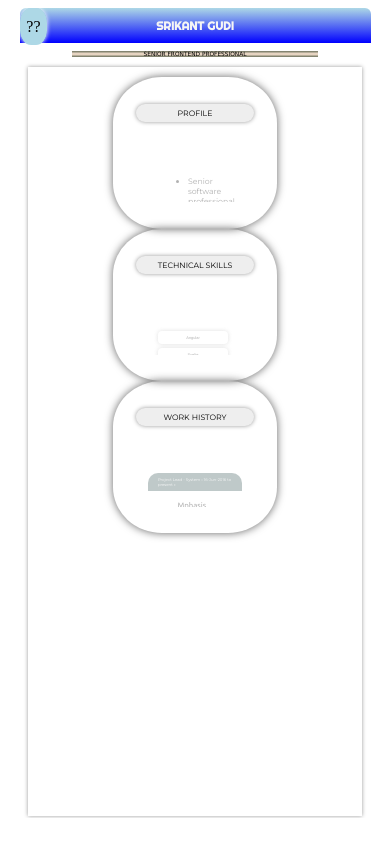
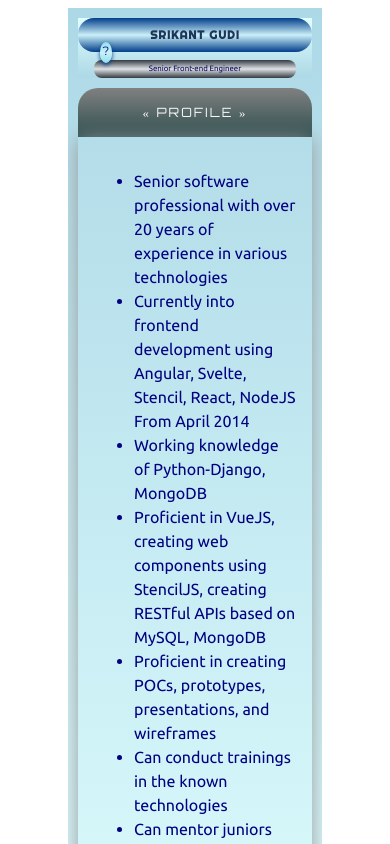
Before and after one commit to srikantgudi/srikantgudi.github.io, a Svelte app: page / in a window 390 px wide. Shown: the top 844 px of the page. Built offline with nearby package versions, Linux system fonts and the light colour scheme; a web font is replaced by a local one.

Commit message:
Update App.svelte

```diff
--- a/src/App.svelte
+++ b/src/App.svelte
@@ -1,83 +1,111 @@
 <script>
 	import { data } from './data/data.js'
+	const winResize = e => {
+		console.log('win-resize: e', e);
+	}
+	let showInfo = false;
 </script>
-
 <style>
-	.container {
-		width: 90vw;
-		height: 96vh;
+	#app {
+		width: 60vw;
+		height: auto;
 		margin: 0 auto;
-		overflow: hidden;
-	}
-	.pageheader {
-		background: linear-gradient(lightblue,blue);
-		border-radius: 1.5vw 1.5vw 0 0;
-		margin-bottom: 8px;
-	}
-	.pagetitle {
-		display: flex;
 		padding: 10px;
-		flex-flow: row;
-		justify-content: center;
-		color: whitesmoke;
-		font-size: 3vw;
-		font-family:  Righteous;
-		text-transform: uppercase;
-		font-weight:600;
+		background: linear-gradient(lightblue,lightcyan,lightblue);
+		color: navy;
+		line-height: 1.2;
+		font-family: Montserrat;
 	}
 	.info {
 		position: absolute;
-		z-index: 999;
-		top: 1vh;
-		left: 5vw;
-		width: 2vw;
-		height: 2vh;
+		top: 2em;
 		display: flex;
-		overflow: hidden;
 		flex-flow: column;
 		align-items: center;
-		padding: 10px;
-		box-shadow: 0 0 4px #fff;
-		background: linear-gradient(lightblue,lightblue);
+		box-shadow: 0 2px 4px #023e8a;
+		padding: 4px;
+		border-radius: 50%;
 		transition: all 0.5s;
-		border-radius: 40%;
+		background: linear-gradient(#90e0ef,#caf0f8,#90e0ef);
+		color: navy;
 	}
-	.info:hover {
-		width: fit-content;
-		height: fit-content;
-		line-height: 1.5;
-		top: 2vh;
-		left: 6vw;
-		cursor: pointer;
+	.info.active {
+		box-shadow: 0 2px 14px #457b9d;
+		border-radius: 10%;
 	}
 	.infobtn {
-		display: block;
 		cursor: pointer;
+		display: flex;
+		align-items: center;
+		justify-content: space-around;
+		width: 1em;
+		border-radius: 50%;
 	}
-	.info:hover {
-		border-radius: 10%;
-	}
-	.info:hover > .infobtn {
+	.infobtn.hide {
 		display: none;
 	}
-	.infotext {
+	.infoclose {
+		cursor: pointer;
+		border: none;
+		border-radius: 50%;
+		background-color: lightgrey;
+	}
+	.info-content {
 		display: none;
-		font-size: 1.2vw;
 	}
-	.info:hover > .infotext {
-		display: block;
-		width: fit-content;
-		height: fit-content;
+	.info-content.active {
+		display: flex;
+		flex-flow: column;
+		gap: 10px;
+		transition: all 1s;
+		height: 15vh;
+	}
+	.grad-lite {
+		background: linear-gradient(lightcyan,lightblue);
+		color: navy;
+	}
+	.grad-dark {
+		background: linear-gradient(grey, darkslategrey);
+		color: whitesmoke!important;
+	}
+	.profile {
+		font-family: 'Helvetica Neue';
+	}
+	.pagetitle {
+		height: 3em;
+		background: linear-gradient(#023e8a,#caf0f8,#023e8a);
+		color: whitesmoke;
+		border-radius: 1em;
+		text-align: center;
+		padding: 10px;
+	}
+	.name {
+		font-family: Righteous;
+		font-weight: 600;
+		font-size: 3vw;
+		letter-spacing: 1px;
+		text-transform: uppercase;
+		color: #1d3557;
+	}
+	@keyframes animPositionTitle {
+		from {color: beige;}
+		to {color: #03045e;}
 	}
 	.positiontitle {
-		font-family: 'Comic Sans MS';
-		font-size: 1.5vw;
+		font-size: 2vw;
+		font-family: Ubuntu;
+		font-weight: 600;
+		padding: 1vw 1vh;
+		margin: 1vh 4vw;
+		background: linear-gradient(#343a40,#dee2e6,#343a40);
+		color: #6d6875;
+		border-radius: 1em;
+		animation: animPositionTitle 5s ease-in-out infinite reverse;
+	}
+	.space-around {
 		display: flex;
-		width: 70%;
-		margin: 0 auto;
-		margin-bottom: 10px;
 		justify-content: space-around;
-		background: linear-gradient(#6b705c,#ffe8d6,#6b705c);
+		align-items: center;
 	}
 	.sectiontitle {
 		display: flex;
@@ -91,79 +119,54 @@
 		background-color: lightblue;
 		border-radius: 20px 20px 0 0;
 	}
-	.content {
-		padding: 10px;
-		display: flex;
-		flex-flow: column;
-		height: 90%;
-	}
-	.panel {
-		box-shadow: 0 0 8px #666666;
-		border-radius: 30%;
-		width: 50%;
-		height: 20%;
-		margin: 0 auto;
-		padding: 1%;
-		display: flex;
-		flex-flow: column;
-		align-items: center;
-		justify-content: space-around;
+	.profile {
+		font-family: Ubuntu;
+		line-height: 1.5;
+		padding: 1em;
 		transition: all 1s;
 	}
-	.panel-header {
-		box-shadow: 0 0 4px #999;
-		padding: 4px;
-		width: 70%;
+	.profile:hover {
+		font-weight: 600;
+	}
+	.contact-item {
+		min-width: 30%;
 		text-align: center;
-		transition: all 1s;
-		border-radius: 10px;
-		background-color: #eeeeee;
-		font-size: 2vw;
 	}
-	.panel:hover {
-		border-radius: 10px 10px 0 0;
-		width: 70%;
-		height: 50%;
-		box-shadow: 0 4px 12px #009;
-		background: linear-gradient(#0096c7,#caf0f8,#0096c7);
+	.box {
+		box-shadow: 0 2px 20px #999999;
+		border-radius: 0 0 10px 10px
 	}
-	.panel-content {
-		width: 60%;
-		opacity: 0.3;
-		height: 4vh;
-		overflow: hidden;
-		transition: all 1s;
+	.list {
+		padding: 10px 20px;
 	}
-	.panel:hover > .panel-header {
-		width: 90%;
-		font-size: 1.5vw;
-		margin: 0 auto;
-		background: linear-gradient(#457b9d,#a8dadc,#457b9d);
-		border-radius: 10px 10px 4px 4px;
-		padding: 2%;
+	.edu {
+		font-size: 12px;
 	}
-	.panel:hover > .panel-content {
-		width: 80%;
-		height: 30vh;
-		overflow-y: auto;
-		opacity: 1;
-		font-size: 100%;
+	.edu:nth-child(n+1):before {
+		content: '\bb\20';
 	}
 	.skills {
 		display: grid;
-		grid-template-columns: 1fr 1fr 1fr;
+		grid-template-columns: 1fr 1fr 1fr 1fr;
+		font-family: Roboto;
+		font-size: 14px;
 		padding: 10px;
 	}
 	.skill {
 		transition: all 1s;
-		width: auto;
+		min-width: 22%;
 		box-shadow: 0 0 4px #999;
 		text-align: center;
 		padding: 4px;
 		margin: 0 4px 4px 0;
-		font-family: Helvetica;
-		font-size: 1vw;
+		font-family: Ubuntu;
+		font-size: 18px;
 		border-radius: 4px;
+	}
+	.exp {
+		display: flex;
+		flex-flow: column;
+		padding: 10px;
 	}
 	.expdetail {
 		padding: 10px;
@@ -171,96 +174,115 @@
 		margin-left: 5vw;
     	font-family: Ubuntu;
 	}
+	.expdetail > .details {
+		display: flex;
+		justify-content: flex-start;
+		text-align: left;
+		width: 45vw;
+	}
 	.jobtitle {
 		font-family: Montserrat;
-		font-size: 1vw;
+		font-size: 1.5vw;
 		background-color: darkslategrey;
 		padding: 4px 10px;
 		color: whitesmoke;
 		border-radius: 10px 10px 0 0;
 	}
-	.details {
-		width: 70%;
-		margin: 0 auto;
+	@media screen and (max-width: 720px) {
+		.info {
+			top: 5vh;
+			margin-left: 1em;
+			padding: 2px 0 4px;
+			font-size: 12px;
+			height: auto;
 		}
-	@media screen and (min-width: 721px) {
+		.pagetitle {
+			height: auto;
+			padding: 10px;
+		}
+		.sectiontitle {
+			font-size: 80%;
+		}
+		.edu-list, .list {
+			width: 100%;
+			font-size: 8px;
+			font-family: sans-serif;
+			padding: 0;
+		}
+		.positiontitle {
+			font-weight: 400;
+			padding: 4px;
+		}
 		.skills {
 			grid-template-columns: 1fr 1fr;
+			line-height: 1.1;
 		}
-		.skill {
-			font-size: 1.5vw;
-		}
-		.panel-content {
-			font-size: 3vw;
-		}
-	}
-	@media screen and (max-width: 720px) {
-		.skills {
-			grid-template-columns: 1fr 1fr;
-		}
-		.skill {
-			font-size: 2vw;
-		}
-		.panel-content {
-			font-size: 2vw;
-		}
-	}
-	@media screen and (max-width: 420px) {
-		.skills {
-			grid-template-columns: 1fr;
-		}
-		.skill {
-			font-size: 1vw;
+		.skill, .edu {
+			font-size: 10px;
 		}
 	}
 </style>
-
-<div class="container">
-	<div class="pageheader">
-		<div class="pagetitle">Srikant Gudi</div>
-		<div class="info">
-			<div class="infobtn">
-				??
+<div id="app" class="grad-app">
+	<div class="topnav grad-lite">
+		<div class="pagetitle">
+			<div class="name">
+				Srikant Gudi
 			</div>
-			<div class="infotext">
-				<div>
+			<div class="info" class:active={showInfo} on:click={() => {showInfo = true}}>
+				<div class="infobtn" class:hide={showInfo} >&quest;</div>
+				<div class="info-content" class:active={showInfo}>
+					<div class="contact-item">
+						Bengaluru, India
+						<button class="infoclose" on:click|stopPropagation={() => {showInfo=false}}>&times;</button>
+					</div>
+					<div class="contact-item">
 						srikantgudi@gmail.com
 					</div>
-				<div>
+					<div class="contact-item">
 						+91 829 665 6336
+					</div>
+					<div class="edu-list">
+						<div class="edu">Master in Computer Management</div>
+						<div class="edu">Bachelor of Commerce</div>
 					</div>
 				</div>
 			</div>
 		</div>
-	<div class="positiontitle">
-		SENIOR FRONTEND PROFESSIONAL
-	</div>
-	<div class="content">
-		<div class="panel">
-			<div class="panel-header">
-				PROFILE
-			</div>
-			<div class="panel-content">
-				<ul><li>Senior software professional with over 20 years of experience in various technologies</li><li>Currently into frontend development using Angular, Svelte, Stencil, React, NodeJS From April 2014</li><li>Working knowledge of Python-Django, MongoDB</li><li>Proficient in VueJS, creating web components using StencilJS, creating RESTful APIs based on MySQL, MongoDB</li><li>Proficient in creating POCs, prototypes, presentations, and wireframes</li><li>Can conduct trainings in the known technologies</li><li>Can mentor juniors and freshers</li><li>Interested in frontend architechture, providing solutions as independent developer</li></ul>
+
+		<div class="positiontitle space-around">
+			Senior Front-end Engineer
 		</div>
 	</div>
-		<div class="panel">
-			<div class="panel-header">
-				TECHNICAL SKILLS
+	<div>
+		<div class="sectiontitle grad-dark space-around">
+			&laquo; PROFILE &raquo;
 		</div>
-			<div class="panel-content">
+		<div class="box profile">
+			<ul>
+				{#each data.profile as text}
+				<li>{text}</li>
+				{/each}
+			</ul>
+		</div>
+	</div>
+	<div>
+		<div class="sectiontitle grad-dark space-around">
+			&laquo; TECHNICAL SKILLS &raquo;
+		</div>
+		<div class="box list">
 			<div class="skills">
-					{#each data.skills as skill}
-					<div class="skill">{skill}</div>
+				{#each data.skills as text}
+				<div class="skill">{text}</div>
 				{/each}
 			</div>
 		</div>
 	</div>
-		<div class="panel">
-			<div class="panel-header">
-				WORK HISTORY
+
+	<div>
+		<div class="sectiontitle grad-dark space-around">
+			&laquo; WORK EXPERIENCE &raquo;
 		</div>
-			<div class="panel-content">
+		<div class="box list">
 			{#each data.exp as item}
 				<div class="exp box">
 					<div class="jobtitle">
@@ -289,4 +311,3 @@
 		</div>
 	</div>
 </div>
-</div>
```
Lines whose indentation alone changed are shown as unchanged.
